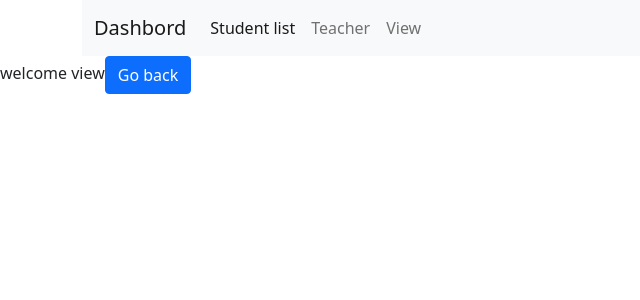
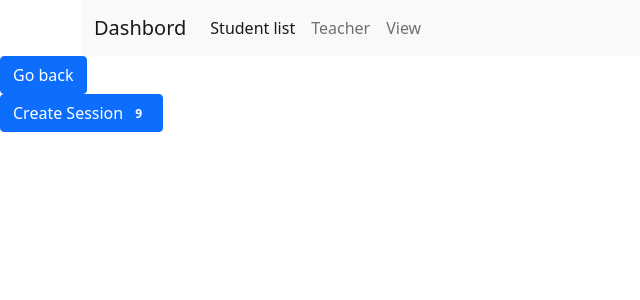
Before and after one commit to karanawate/admin-react-code, a React (Create React App) app: page /view in a window 1280 px wide. Shown: the top 300 px of the page, without its empty margins (0-640 px from the left). Built offline with nearby package versions, Linux system fonts and the light colour scheme.

Commit message:
Hook using useHistory & useLocation using push to our page

```diff
--- a/src/Home.js
+++ b/src/Home.js
@@ -5,8 +5,6 @@ import Teacher from "./Teacher";
 import { FiArrowLeft } from "react-icons/fi";
 const Home =  () => {
     const [isNewAdded, setIsNewAdded] = useState(false)
-    //use history go back to previous page
-    const location = useLocation();
     const [users, setUser]= useState({
         name:"",
         username:"",
@@ -31,7 +29,6 @@ const Home =  () => {
     }
 
     return <div>
-                <button class="btn btn-primary" onClick={history.goBack}>Go back</button>
                 <form onSubmit={onSubmit}>
                 <div className="card" style={{ width: '500px',margin:'50px' }}>
                 <div className="form-group">
--- a/src/View.js
+++ b/src/View.js
@@ -6,8 +6,14 @@ const View = () => {
 	const history = useHistory();
 
 	return <div>
-		<p1>welcome view</p1>
-		<button class="btn btn-primary" onClick={history.goBack}>Go back</button>
+		<div>
+	    	<button class="btn btn-primary" onClick={history.goBack}>Go back</button>
+		</div>
+		<div>
+			<button type="button" onClick={() => history.push('/')} class="btn btn-primary">
+				Create Session <span class="badge badge-light">9</span>
+			</button>
+		</div>
 	</div>
 }
 export default View;
```
